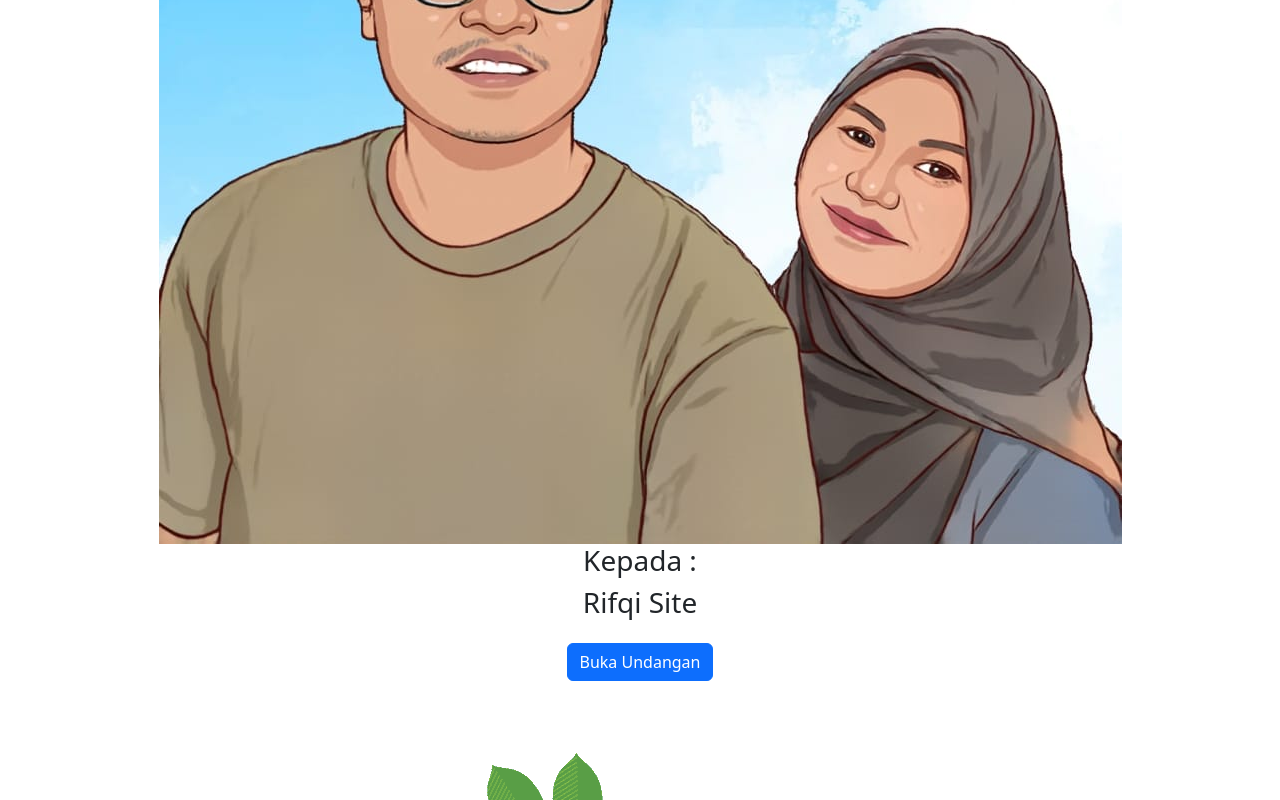
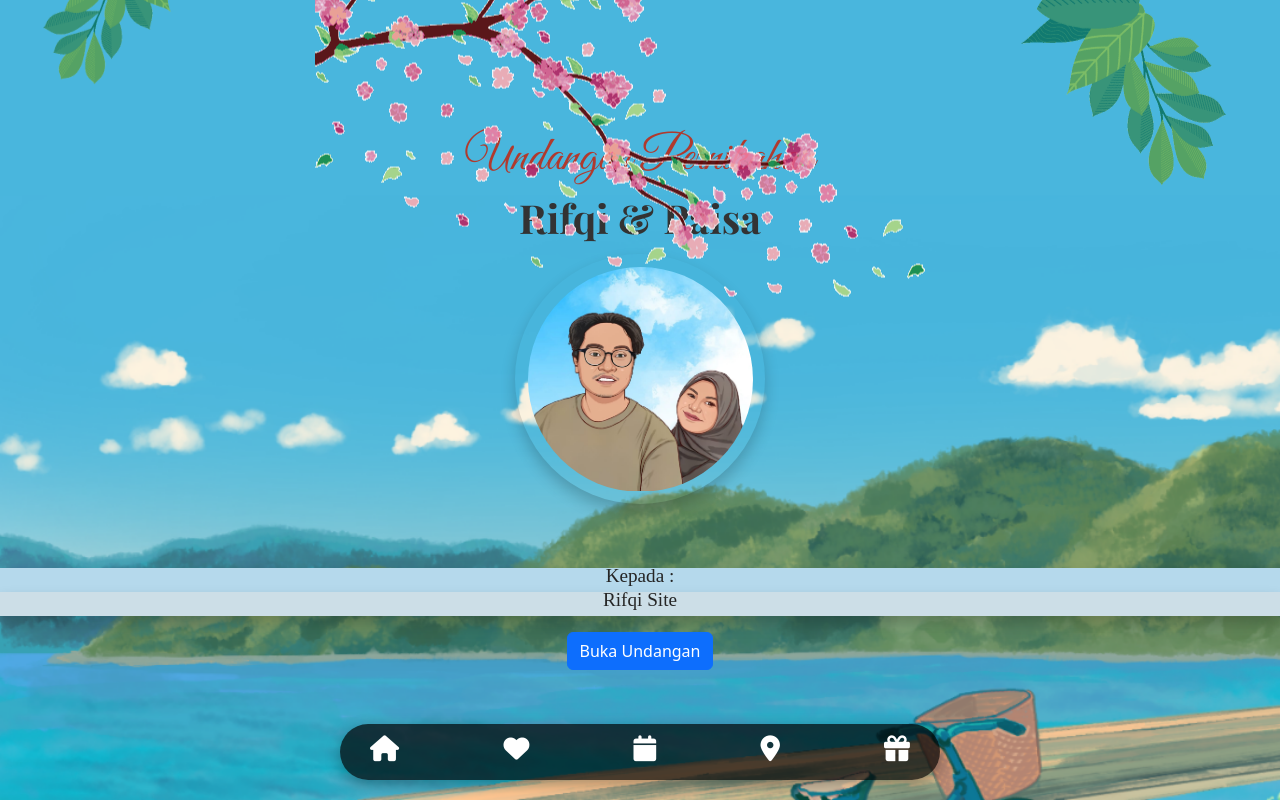
Before and after one commit to rinzai-world/nikah_me, a plain HTML site: page index.html in a window 1280 px wide. Shown: the top 800 px of the page. Drawn offline with nearby package versions, Linux system fonts and the light colour scheme.

Commit message:
Update style.css

```diff
--- a/style.css
+++ b/style.css
@@ -1,20 +1,237 @@
-/* Countdown Timer */
-.countdown {
-    background: #fff5e4;
-    padding: 30px 20px;
-    margin: 40px 0;
-    border-radius: 8px;
-    text-align: center;
+/* Font Heading atau Nama */
+/* h1, h2, h3, .great-vibes {
+  font-family: 'Great Vibes', cursive;
+  font-size: 2.5rem;
+  color: #b03a2e;
+} */
+
+/* Font untuk H1 */
+h1 {
+  font-family: 'Great Vibes', cursive; /* Font dekoratif */
+  font-size: 3rem; /* Ukuran besar */
+  color: #b03a2e; /* Warna aksen elegan */
+  text-align: center; /* Perataan teks di tengah */
+  margin-bottom: 2%;
 }
 
-.countdown h2 {
-    font-size: 2em;
-    color: #824c3a;
-    margin-bottom: 10px;
+/* Font untuk H2 */
+h2 {
+  font-family: 'Playfair Display', serif; /* Font elegan */
+  font-size: 2.5rem; /* Ukuran sedang */
+  color: #333; /* Warna teks utama */
+  font-weight: bold;
+  margin-bottom: 5%;
 }
 
-#countdown-timer {
-    font-size: 2.5em;
-    font-weight: bold;
-    color: #d47a4a;
+/* Font untuk H3 */
+h3 {
+  font-family: 'Lora', serif; /* Anggun dan klasik */
+    font-size: 1.2rem;
+    color: #252525;
+    line-height: 1.8;
 }
+.kaligrafi {
+  font-family: 'Dancing Script', cursive; /* Dekoratif */
+  font-size: 2rem;
+  color: #b03a2e; /* Warna aksen */
+  text-align: center;
+  font-weight: 500;
+}
+/* Section 1 Background Image */
+#section1 {
+    background-image: url('Background1.png'); /* Replace with your image path */
+    background-size: cover; /* Ensures the image covers the entire section */
+    background-position: center; /* Centers the image */
+    background-repeat: no-repeat; /* Prevents the image from repeating */
+  }
+
+  /* Image Frame Styling */
+  .text-frame{
+    display: flex;
+    justify-content: center;
+    align-items: center;
+    width: 100%; /* Frame width */
+    height: 3%; /* Frame height */
+    background-color: #b5d9ec;
+    /* border: 5px solid #4a5561; */
+    box-shadow: 0px 8px 15px rgba(0, 0, 0, 0.2); /* Frame shadow */
+    margin-top: 5%;
+  }
+  .text-frame2{
+    display: flex;
+    justify-content: center;
+    align-items: center;
+    width: 100%; /* Frame width */
+    height: 3%; /* Frame height */
+    background-color: #ccdee7;
+    /* border: 5px solid #4a5561; */
+    box-shadow: 0px 8px 15px rgba(0, 0, 0, 0.2); /* Frame shadow */
+  }
+  .image-frame {
+    display: flex;
+    justify-content: center;
+    align-items: center;
+    width: 250px; /* Frame width */
+    height: 250px; /* Frame height */
+    /* background-color: #68acca;  */
+    /* border: 5px solid #4a5561; */
+    border-radius: 50%; /* Makes the frame circular */
+    box-shadow: 0px 8px 15px rgba(0, 0, 0, 0.2); /* Frame shadow */
+  }
+  .main-picture {
+    width: 90%;
+    height: auto;
+    border-radius: 50%;
+  }
+
+  /* Bouncing Button */
+  .bounce-button {
+    animation: bounce 2s infinite;
+  }
+
+  /* Disable Scrolling */
+  body.no-scroll {
+    overflow: hidden;
+  }
+
+  /* shortcut icon */
+  /* Shortcut Bar */
+.shortcuts {
+    position: fixed;
+    bottom: 20px;
+    left: 50%;
+    transform: translateX(-50%);
+    display: flex;
+    justify-content: space-between;
+    width: 90%;
+    max-width: 600px;
+    padding: 15px 30px;
+    border-radius: 50px;
+    background: rgba(0, 0, 0, 0.7);
+    box-shadow: 0px 5px 15px rgba(0, 0, 0, 0.3);
+    z-index: 1000;
+}
+
+.shortcut {
+    display: flex;
+    align-items: center;
+    justify-content: center;
+    color: white;
+    text-decoration: none;
+    font-size: 0.9em;
+    cursor: pointer;
+    animation: shortcutBounce 1.5s infinite alternate;
+
+}
+
+.shortcut i {
+    font-size: 1.8em;
+}
+
+.shortcut:hover {
+    color: #ffde59;
+    transform: scale(1.2);
+    transition: transform 0.3s ease;
+}
+
+@keyframes bounce {
+  0%, 20%, 50%, 80%, 100% {
+    transform: translateY(0);
+  }
+  40% {
+    transform: translateY(-15px);
+  }
+  60% {
+    transform: translateY(-7px);
+  }
+}
+
+@keyframes shortcutBounce {
+from {
+    transform: translateY(0);
+}
+to {
+    transform: translateY(-10px);
+}
+}
+
+@keyframes fadeIn {
+  from {
+      opacity: 0;
+      transform: translateY(30px);
+  }
+  to {
+      opacity: 1;
+      transform: translateY(0);
+  }
+}
+
+.fade-in {
+  opacity: 0; /* Elemen mulai tidak terlihat */
+  animation: fadeIn 1.5s ease-out forwards; /* Efek muncul */
+}
+
+/* Tambahkan jeda pada animasi untuk elemen berbeda */
+.fade-in:nth-child(1) {
+  animation-delay: 0.3s;
+}
+.fade-in:nth-child(2) {
+  animation-delay: 0.6s;
+}
+.fade-in:nth-child(3) {
+  animation-delay: 0.9s;
+}
+
+/* GIF Styling */
+.gif-container {
+  position: absolute;
+  z-index: 1;   /* Pastikan berada di belakang elemen lainnya */
+}
+.leaves-gif1 {
+  width: 40%; /* Sesuaikan ukuran */
+  height: auto;
+  opacity: 0.8; /* Efek transparansi */
+  animation: float 3s ease-in-out infinite; /* Tambahkan animasi */
+}
+.leaves-gif2 {
+  width: 50%; /* Sesuaikan ukuran */
+  height: auto;
+  opacity: 0.8; /* Efek transparansi */
+  animation: float 3s ease-in-out infinite; /* Tambahkan animasi */
+}
+/* Posisi Daun Kiri */
+.left-leaf {
+  top: -10vw; /* Jarak dari bawah */
+  left: 0vw;   /* Jarak dari kiri */
+  transform: scaleY(-1) ;
+}
+/* Posisi Daun Kanan */
+.right-leaf {
+  top: -10%; /* Jarak dari bawah */
+  right: 0%;  /* Jarak dari kanan */
+  transform: scaleY(-1) scaleX(-1);
+}
+.flower-gif {
+  width: 100%; /* Ukuran GIF */
+  height: auto;
+  opacity: 0.9; /* Transparansi ringan */
+  animation: float 5s ease-in-out infinite; /* Efek melayang */
+}
+
+/* Posisi Bunga di Tengah Atas */
+.top-center {
+  top: -10%; /* Jarak dari atas halaman */
+  /* left: 50%;  */
+  transform: translateX(-50%); /* Sesuaikan agar benar-benar di tengah */
+}
+
+
+/* Animasi untuk GIF */
+@keyframes float {
+  0%, 100% {
+      transform: translateY(0);
+  }
+  50% {
+      transform: translateY(-10px);
+  }
+}
```
